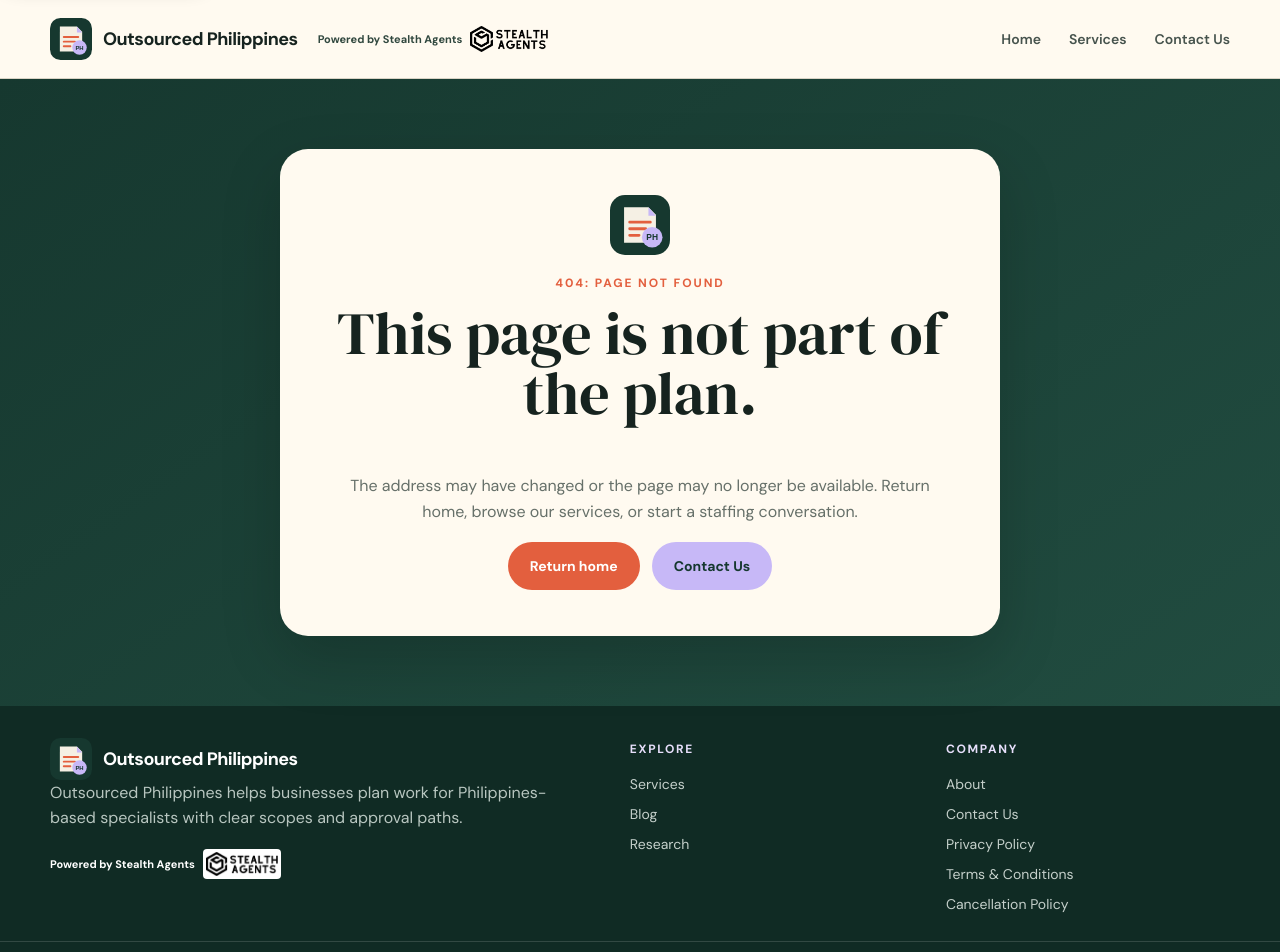
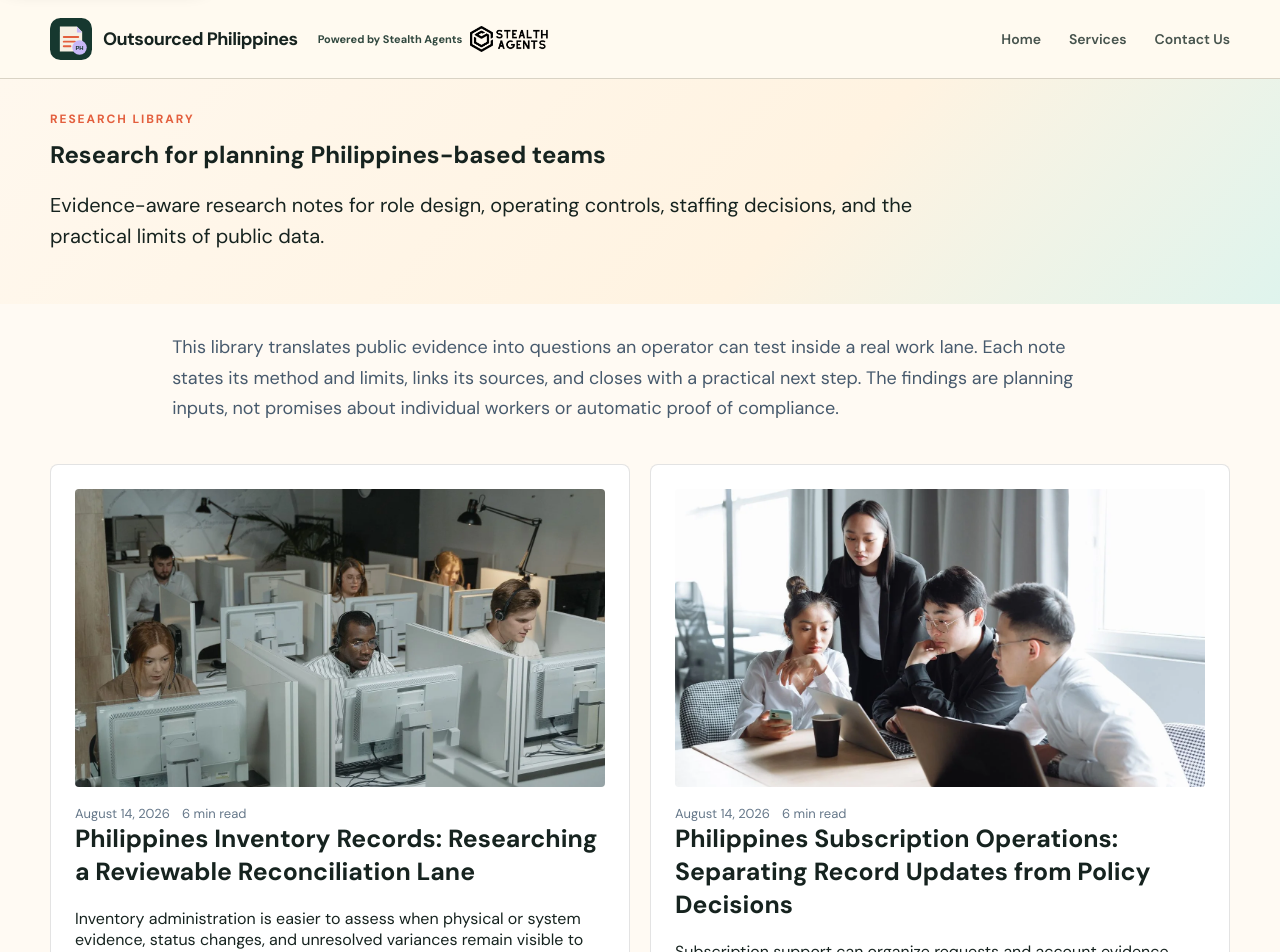
Before and after one commit to coolifystealthagents/outsourcedphilippines, a Next.js app: page /research/page/10 in a window 1280 px wide. Before the commit this address had no page. Shown: the top 952 px of the page. Built offline with nearby package versions, Linux system fonts and the light colour scheme.

Commit message:
Paginate research library into accessible twenty-entry pages

```diff
--- /dev/null
+++ b/app/research/page/[page]/page.tsx
@@ -0,0 +1,13 @@
+import { researchPosts } from '../../../fleet-content';
+import { ResearchListing, PAGE_SIZE } from '../../research-listing';
+export function generateStaticParams() {
+  return Array.from({length: Math.max(1, Math.ceil(researchPosts.length / PAGE_SIZE))}, (_, index) => ({page: String(index + 1)}));
+}
+export async function generateMetadata({params}: {params: Promise<{page: string}>}) {
+  const {page} = await params;
+  return {title: `Research - Page ${page}`, description: 'Research notes about Philippines-based staffing and operations.', alternates: {canonical: page === '1' ? '/research' : `/research/page/${page}`}};
+}
+export default async function ResearchPage({params}: {params: Promise<{page: string}>}) {
+  const {page} = await params;
+  return <ResearchListing page={Number(page)} />;
+}
--- /dev/null
+++ b/app/research/research-listing.tsx
@@ -0,0 +1,27 @@
+import { notFound } from 'next/navigation';
+
+import { journalThumbnail } from "../journal-thumbnail";
+import { Footer, Header } from '../components';
+import { researchPosts } from '../fleet-content';
+import { estimateReadMinutes, formatEditorialDate, resolveArticleHero } from '../editorial';
+
+export const PAGE_SIZE = 20;
+const frozenAug10 = new Set(['philippines-appointment-setting-research', 'philippines-ecommerce-customer-care-research', 'philippines-executive-travel-support-research', 'philippines-finance-reconciliation-support-research', 'philippines-healthcare-privacy-admin-research', 'philippines-legal-records-admin-research', 'philippines-project-status-reporting-research', 'philippines-real-estate-transaction-admin-research', 'philippines-recruitment-sourcing-research', 'philippines-sales-development-research', 'philippines-social-media-operations-research', 'philippines-sop-audit-research']);
+export function ResearchListing({page = 1}: {page?: number}) {
+  const total = Math.max(1, Math.ceil(researchPosts.length / PAGE_SIZE));
+  if (!Number.isInteger(page) || page < 1 || page > total) notFound();
+  const newestFirst = [...researchPosts].sort((a, b) => b.published.localeCompare(a.published) || Number(frozenAug10.has(b.slug)) - Number(frozenAug10.has(a.slug)));
+  return <><Header /><main className="fleet-main editorial-index">
+    <section className="editorial-index-hero"><div className="container"><p className="eyebrow">Research library</p><h1>Research for planning Philippines-based teams</h1><p className="lead">Evidence-aware research notes for role design, operating controls, staffing decisions, and the practical limits of public data.</p></div></section>
+    <section className="section"><div className="container">
+      <p className="editorial-index-context">This library translates public evidence into questions an operator can test inside a real work lane. Each note states its method and limits, links its sources, and closes with a practical next step. The findings are planning inputs, not promises about individual workers or automatic proof of compliance.</p>
+      <div className="fleet-card-grid">{newestFirst.slice((page - 1) * PAGE_SIZE, page * PAGE_SIZE).map((post) => { const text = [post.excerpt, post.statistic, post.methodology, ...post.body, ...post.dataSections.map((section) => section.text)].join(' '); return <a className="fleet-card editorial-card" href={`/research/${post.slug}`} key={post.slug}>
+        <img src={journalThumbnail(resolveArticleHero(post.hero, post.slug, 'research'))} alt="" width="640" height="360" loading="lazy" />
+        <div className="editorial-card-meta"><time dateTime={post.published}>{formatEditorialDate(post.published)}</time><span>{estimateReadMinutes(text)} min read</span></div>
+        <h2>{post.title}</h2><p>{post.excerpt}</p>
+      </a>; })}</div>
+      <nav className="pagination" aria-label="Research pages">{Array.from({length: total}, (_, index) => index + 1).map(number => <a className={number === page ? 'active' : ''} aria-current={number === page ? 'page' : undefined} href={number === 1 ? '/research' : `/research/page/${number}`} key={number}>{number}</a>)}</nav>
+      <aside className="editorial-index-cta"><p className="eyebrow">From evidence to operation</p><h2>Test the finding in a bounded work lane</h2><p>Pair the research with a named owner, a representative sample, and an acceptance rule. Then explore the service lane that best matches the work you need to move.</p><a className="btn primary" href="/services">Explore services</a></aside>
+    </div></section>
+  </main><Footer /></>;
+}
```
Also changed, not shown: app/research/page.tsx (+2 -22 lines).
